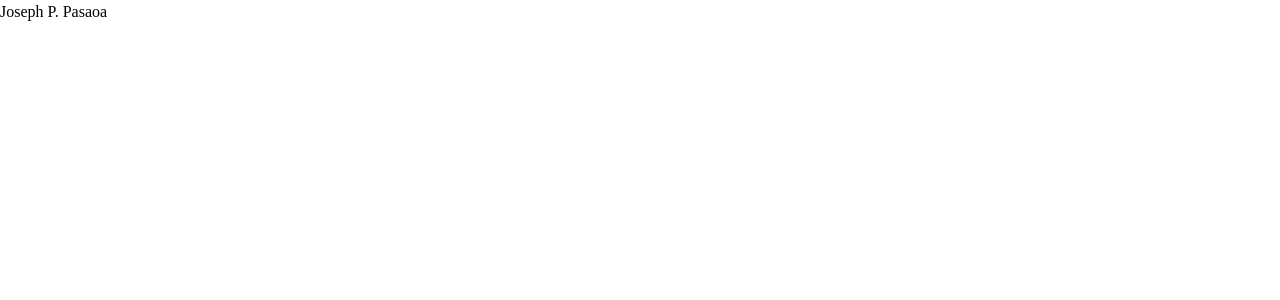
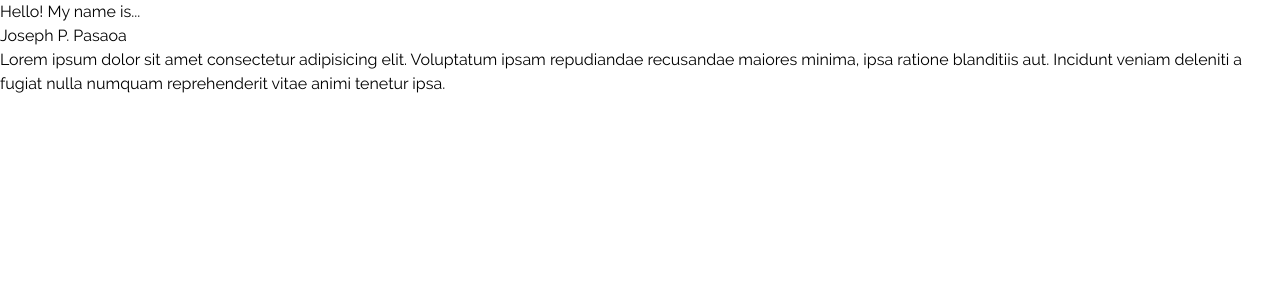
Before and after one commit to joseph-p-pasaoa/my-portfolio-site-v1-redraw--react-ts, a React (Create React App) app: page / in a window 1280 px wide. Shown: the top 300 px of the page. Built offline with nearby package versions, Linux system fonts and the light colour scheme.

Commit message:
add base global styles

```diff
--- a/src/Main.scss
+++ b/src/Main.scss
@@ -1,4 +1,5 @@
-@import './scss/reset';
+@import './scss/reset'; // modern reset by Andy Bell
+
 
 
 :root {
@@ -21,15 +22,83 @@
   --b-radius: .375rem;
 }
 
-.Main-link {
-  color: #61dafb;
+
+
+@function rel-size($label) {
+  $result: 1rem;
+  @if $label == 300 {
+    $result: $result * .8;
+  } @else if $label == 500 {
+    $result: $result * 1.25;
+  } @else if $label == 600 {
+    $result: $result * 1.6;
+  } @else if $label == 700 {
+    $result: $result * 2;
+  } @else if $label == 900 {
+    $result: $result * 3;
+  }
+
+  @return $result;
 }
 
-@keyframes App-logo-spin {
-  from {
-    transform: rotate(0deg);
-  }
-  to {
-    transform: rotate(360deg);
-  }
+
+
+/* Global CSS starts */
+
+body {
+  padding-bottom: rel-size(600);
+  overflow-x: hidden;
+
+  font-family: var(--ff-body);
+  font-size: var(--fs-body);
+  line-height: 1.5;
+  -webkit-font-smoothing: antialiased;
+  -moz-osx-font-smoothing: grayscale;
 }
+
+code {
+  font-family: source-code-pro, Menlo, Monaco, Consolas, 'Courier New', monospace;
+}
+
+h1,
+h2,
+h3 {
+  line-height: 1.2;
+}
+
+h1 {
+  font-size: rel-size(700);
+}
+
+h2,
+h3 {
+  font-size: rel-size(600);
+}
+
+a {
+  color: var(--color-blue);
+}
+
+table {
+  border-collapse: collapse;
+}
+
+th {
+  text-align: left;
+}
+
+:focus {
+  outline: 2px dotted;
+  outline-offset: 0.25rem;
+}
+
+
+
+// @keyframes App-logo-spin {
+//   from {
+//     transform: rotate(0deg);
+//   }
+//   to {
+//     transform: rotate(360deg);
+//   }
+// }
--- a/src/Main.tsx
+++ b/src/Main.tsx
@@ -2,11 +2,14 @@ import React from 'react';
 
 import './Main.scss';
 
+
 export default function Main() {
   return (
     <div className="Main">
-      <header className="Main-header">
-        Joseph P. Pasaoa
+      <header className="">
+        Hello! My name is...<br />
+        Joseph P. Pasaoa<br />
+        <p>Lorem ipsum dolor sit amet consectetur adipisicing elit. Voluptatum ipsam repudiandae recusandae maiores minima, ipsa ratione blanditiis aut. Incidunt veniam deleniti a fugiat nulla numquam reprehenderit vitae animi tenetur ipsa.</p>
       </header>
     </div>
   );
```
